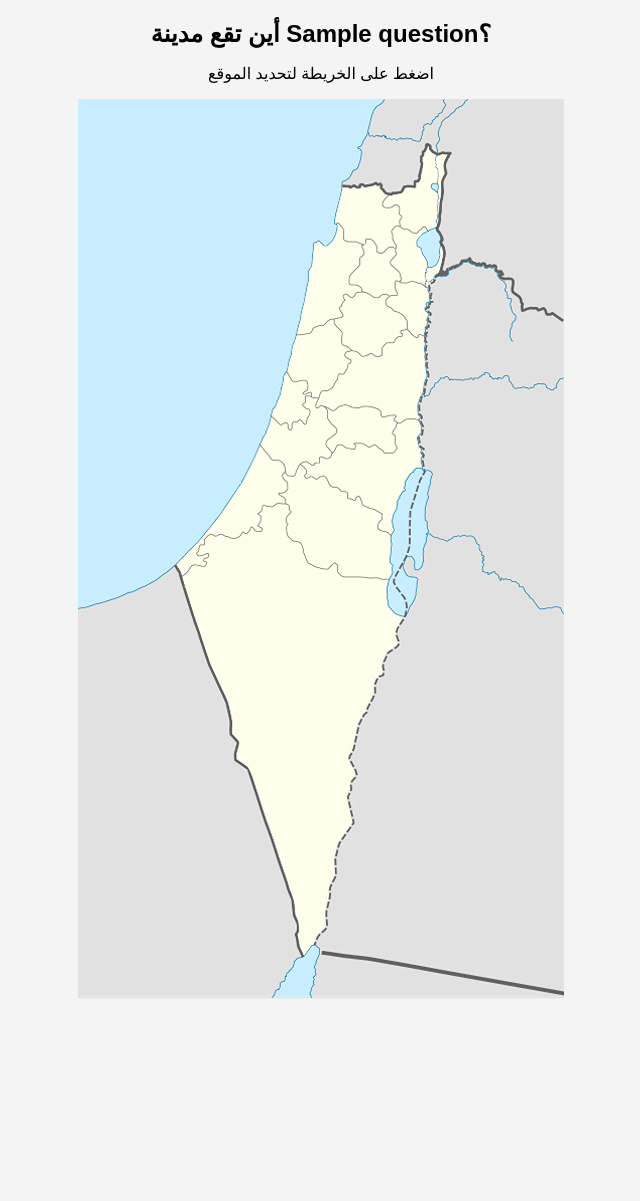
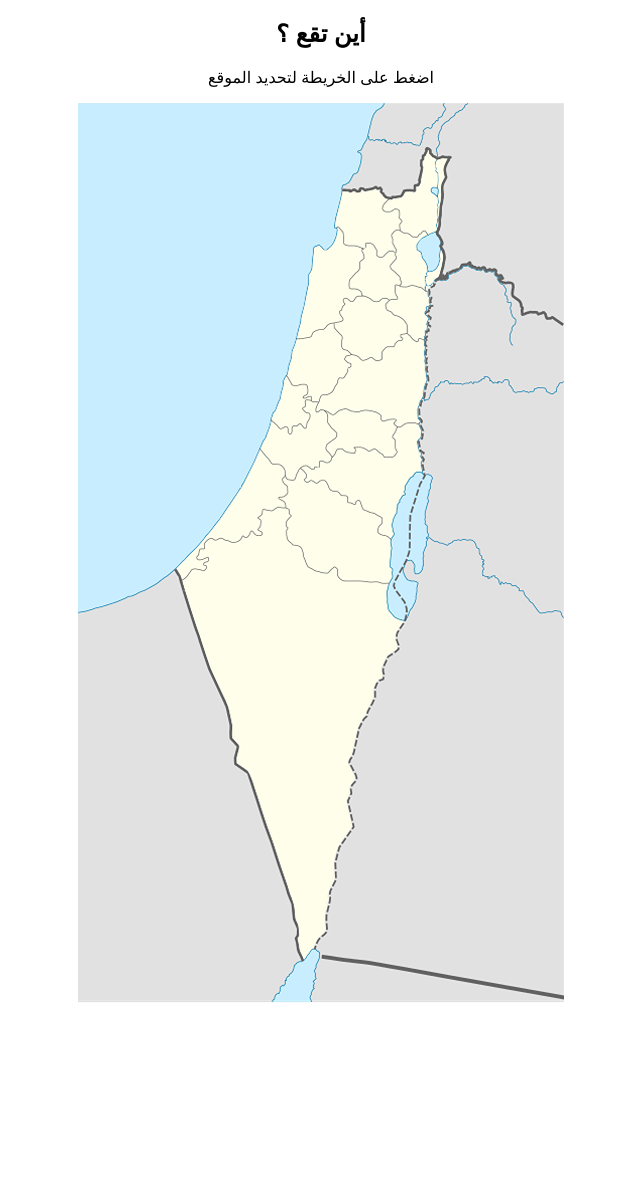
Before and after one commit to osamakhurma/palagame, a Flask app: template templates/index.html in a window 1280 px wide. Shown: the top 1201 px of the page, without its empty margins (319-959 px from the left). Before the commit the page ends 998 px from the top, so only its background shows below. Run offline with Flask 3, Linux system fonts and the light colour scheme; the template is opened without the code that fills it: most values are stand-ins (such as "Sample title", 1, 10 or a date in 2020).

Commit message:
Update index.html

```diff
--- a/templates/index.html
+++ b/templates/index.html
@@ -3,91 +3,58 @@
 <head>
     <meta charset="UTF-8">
     <meta name="viewport" content="width=device-width, initial-scale=1.0">
-    <title>لعبة مدن فلسطين</title>
+    <title>اختبار مدن فلسطين</title>
     <style>
-        body {
-            text-align: center;
-            font-family: Arial, sans-serif;
-            background-color: #f4f4f4;
-        }
-        h2 {
-            margin-bottom: 10px;
-        }
-        #map-container {
-            position: relative;
-            width: 486px;
-            height: 900px;
-            margin: auto;
-        }
-        #map {
-            width: 100%;
-            height: 100%;
-        }
+        body { text-align: center; font-family: Arial, sans-serif; }
+        .map-container { position: relative; display: inline-block; }
         .city-point {
+            width: 10px;
+            height: 10px;
+            border-radius: 50%;
             position: absolute;
-            width: 12px;
-            height: 12px;
-            border-radius: 50%;
             background-color: blue;
             transform: translate(-50%, -50%);
-            transition: background-color 0.5s;
+            cursor: pointer;
         }
+        .correct { background-color: green !important; }
+        .wrong { background-color: red !important; }
     </style>
 </head>
 <body>
-    <h2>أين تقع مدينة <span id="question">{{ question }}</span>؟</h2>
+    <h2>أين تقع <span id="question-city">؟؟؟</span>؟</h2>
     <p>اضغط على الخريطة لتحديد الموقع</p>
+    <div class="map-container">
+        <img src="static/213.png" width="486" height="900" alt="خريطة فلسطين">
 
-    <div id="map-container">
-        <img id="map" src="{{ url_for('static', filename='213.png') }}" alt="خريطة فلسطين" onclick="placeMarker(event)">
-        <div id="markers"></div>
+        {% for city, data in locations.items() %}
+            <div class="city-point"
+                 data-city="{{ city }}"
+                 style="left: {{ (data[0] / 486) * 100 }}%; top: {{ (data[1] / 900) * 100 }}%;">
+            </div>
+        {% endfor %}
     </div>
 
     <script>
-        let locations = {{ locations | tojson | safe }};
-        let currentQuestion = "{{ question }}";
+        const locations = {{ locations | tojson }};
+        let cities = Object.keys(locations);
+        let currentCity = cities[Math.floor(Math.random() * cities.length)];
+        document.getElementById("question-city").textContent = currentCity;
 
-        function placeMarker(event) {
-            let map = document.getElementById("map");
-            let rect = map.getBoundingClientRect();
-            let x = event.clientX - rect.left;
-            let y = event.clientY - rect.top;
-
-            let marker = document.createElement("div");
-            marker.classList.add("city-point");
-            marker.style.left = `${x}px`;
-            marker.style.top = `${y}px`;
-            document.getElementById("map-container").appendChild(marker);
-
-            checkAnswer(x, y, marker);
-        }
-
-        function checkAnswer(x, y, marker) {
-            fetch("/check_answer", {
-                method: "POST",
-                headers: { "Content-Type": "application/json" },
-                body: JSON.stringify({ city: currentQuestion, x: x, y: y })
-            })
-            .then(response => response.json())
-            .then(data => {
-                if (data.correct) {
-                    marker.style.backgroundColor = "green";
+        document.querySelectorAll(".city-point").forEach(point => {
+            point.addEventListener("click", function() {
+                let selectedCity = this.getAttribute("data-city");
+                if (selectedCity === currentCity) {
+                    this.classList.add("correct");
                 } else {
-                    marker.style.backgroundColor = "red";
+                    this.classList.add("wrong");
                 }
-                setTimeout(() => marker.remove(), 1500);
-                getNextQuestion();
+                setTimeout(() => {
+                    this.classList.remove("correct", "wrong");
+                    currentCity = cities[Math.floor(Math.random() * cities.length)];
+                    document.getElementById("question-city").textContent = currentCity;
+                }, 1500);
             });
-        }
-
-        function getNextQuestion() {
-            fetch("/get_question")
-            .then(response => response.json())
-            .then(data => {
-                currentQuestion = data.question;
-                document.getElementById("question").innerText = currentQuestion;
-            });
-        }
+        });
     </script>
 </body>
 </html>
```
